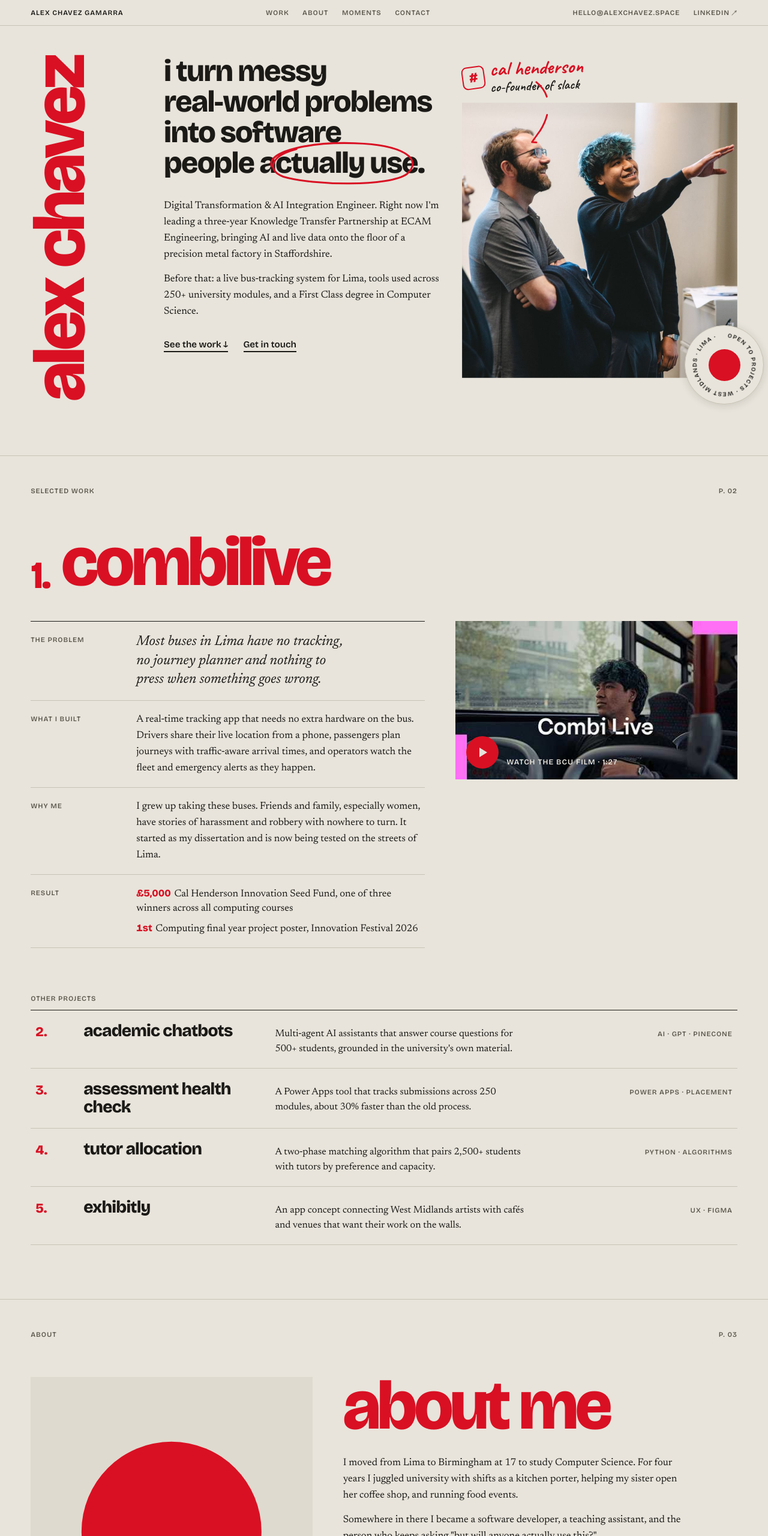
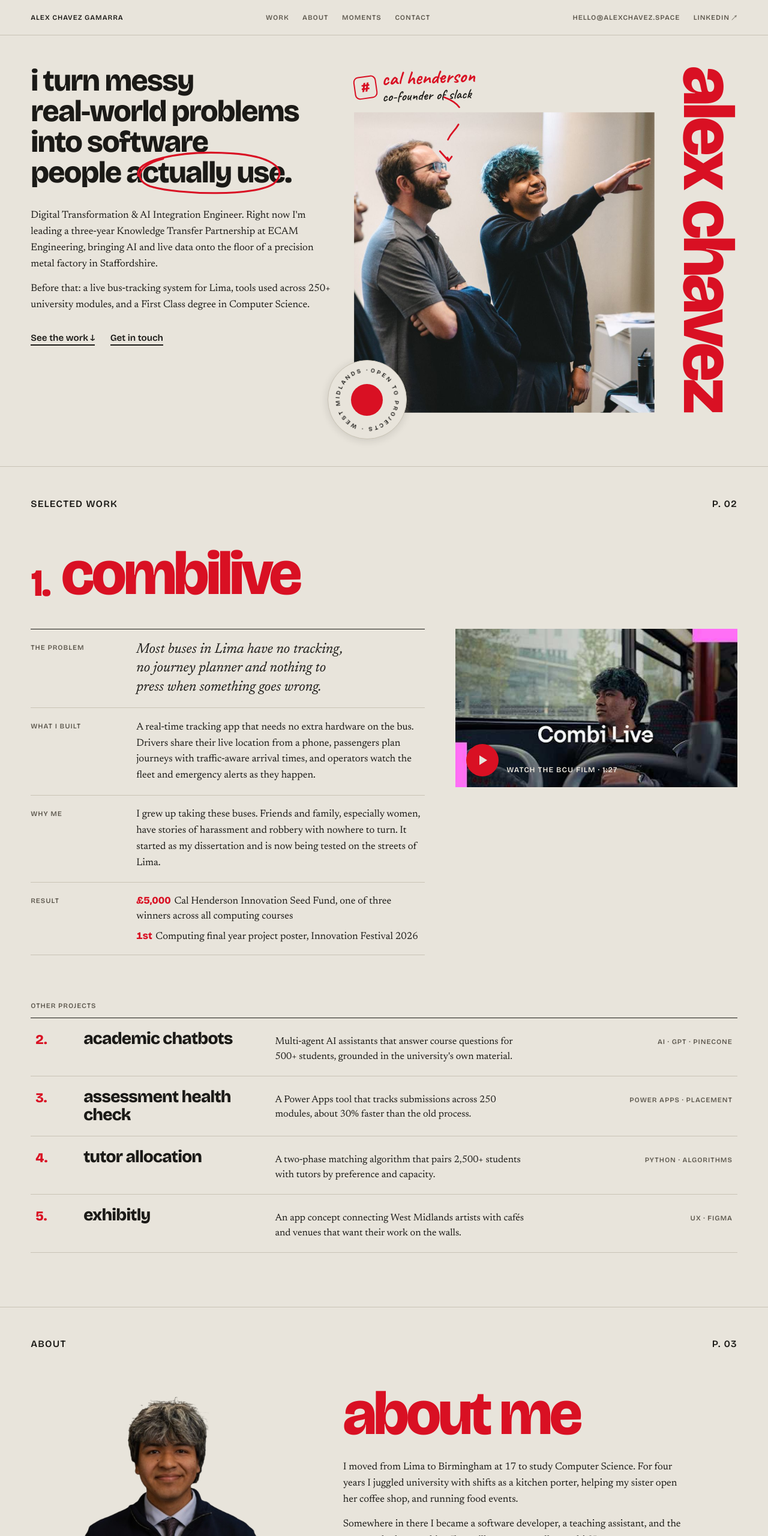
Before and after one commit to AlexGiordanoChavez/alexchavez-portfolio, a plain HTML site: page index.html in a window 1280 px wide. Shown: the top 2560 px of the page at 60% size. Drawn offline with nearby package versions, Linux system fonts and the light colour scheme.

Commit message:
Revert hero tweaks, enlarge section labels, plain About photo
- Move the big vertical name back to the right, closer to the photo
- Restore the original Cal Henderson arrow
- Badge reads "open to projects · west midlands"
- More vertical padding in the sticky top bar
- Remove the text beside the Moments year filters
- Bigger section labels (Selected work, About, Moments, Contact);
  big red titles back to their original size
- About photo shown on its own, without the red disc or panel
- Footer and link preview no longer mention Lima

Co-Authored-By: Claude Opus 5.5 <noreply@anthropic.com>

```diff
--- a/index.html
+++ b/index.html
@@ -8,7 +8,7 @@
 <meta property="og:type" content="website">
 <meta property="og:url" content="https://alexchavez.space/">
 <meta property="og:title" content="Alex Chavez Gamarra">
-<meta property="og:description" content="I turn messy real-world problems into software people actually use. Digital Transformation & AI Integration Engineer, West Midlands, UK · Lima.">
+<meta property="og:description" content="I turn messy real-world problems into software people actually use. Digital Transformation & AI Integration Engineer, West Midlands, UK.">
 <meta property="og:image" content="https://alexchavez.space/assets/images/henderson2.jpg">
 <meta name="twitter:card" content="summary_large_image">
 <meta name="theme-color" content="#E8E4DB">
@@ -30,7 +30,6 @@
 <!-- HERO -->
 <section class="sheet" id="top">
   <div class="hero">
-    <p class="vname" aria-hidden="true">alex chavez</p>
     <div>
       <h1 class="statement rv">i turn messy real&#8209;world problems into software people
         <span class="circled">actually use.<svg viewBox="0 0 220 70" aria-hidden="true"><path d="M14 40 C 6 18, 70 6, 128 8 C 196 10, 222 30, 200 50 C 176 68, 70 66, 30 54 C 8 46, 10 26, 48 16"/></svg></span>
@@ -45,14 +44,16 @@
         <img class="reveal-img" src="assets/images/henderson2.jpg" alt="Alex explaining his CombiLive poster to Cal Henderson, co-founder of Slack, at Birmingham City University">
         <div class="badge" aria-hidden="true"><div class="dot"></div>
           <svg viewBox="0 0 120 120"><defs><path id="ring" d="M60,60 m-46,0 a46,46 0 1,1 92,0 a46,46 0 1,1 -92,0"/></defs>
-            <text><textPath href="#ring">open to projects · west midlands · lima · </textPath></text></svg>
+            <text><textPath href="#ring" textLength="285">open to projects · west midlands · </textPath></text></svg>
         </div>
       </div>
       <div class="note" aria-hidden="true">
         <div class="note-label"><span class="hash">#</span><span>cal henderson<small>co-founder of slack</small></span></div>
-        <svg viewBox="0 0 100 100" preserveAspectRatio="none"><path pathLength="1" d="M27 8 C 33 12, 33 19, 25.5 26.5 M28.3 23.2 L 25.4 26.7 L 29.7 26.9"/></svg>
+        <svg viewBox="0 0 100 100" preserveAspectRatio="none"><path pathLength="1" d="M30 9 C 36 11, 38 14, 33 19 C 30 22, 30 25, 31.5 27 M28.6 24.6 L 31.5 27.4 L 34 24.4"/></svg>
       </div>
     </div>
+
+    <p class="vname" aria-hidden="true">alex chavez</p>
   </div>
 </section>
 
@@ -122,7 +123,6 @@
   <div class="strip-intro">
     <h2 class="big rv">moments</h2>
     <div class="strip-tools rv">
-      <p class="small" style="max-width:30ch">Events, awards and videos I've shared on LinkedIn, newest first.</p>
       <div class="jumps" aria-label="Jump to a year"></div>
       <div class="arrows"><button type="button" data-dir="-1" aria-label="Scroll moments back">←</button><button type="button" data-dir="1" aria-label="Scroll moments forward">→</button></div>
     </div>
@@ -313,7 +313,7 @@
   </div>
 </section>
 
-<footer class="meta"><span>© 2026 Alex Chavez Gamarra</span><span>Made in the West Midlands, from Lima</span></footer>
+<footer class="meta"><span>© 2026 Alex Chavez Gamarra</span><span>Made in the West Midlands</span></footer>
 
 <script src="portfolio.js"></script>
 </body>
--- a/portfolio.css
+++ b/portfolio.css
@@ -26,20 +26,21 @@ img{ display:block; max-width:100%; }
 }
 .meta nav{ display:flex; gap:1.4rem; }
 .meta nav a{ text-decoration:none; }
+.sheet > .meta{ font-size:clamp(0.95rem,1.25vw,1.15rem); letter-spacing:0.07em; color:var(--ink); }
 
 /* ---------- sticky top bar ---------- */
 .topbar{
   position:sticky; top:0; z-index:60;
   display:flex; justify-content:space-between; align-items:center; gap:1.2rem;
   background:var(--paper); border-bottom:1px solid var(--rule);
-  padding:0.85rem clamp(1rem,4vw,3.5rem);
+  padding:1.35rem clamp(1rem,4vw,3.5rem);
   font-family:var(--display); font-size:0.72rem; font-weight:600; letter-spacing:0.08em; text-transform:uppercase;
 }
 .topbar a{ text-decoration:none; white-space:nowrap; }
 .topbar .brand{ color:var(--ink); }
 .topbar nav{ display:flex; gap:1.4rem; color:var(--ink-2); }
 .topbar .top-contact{ display:flex; gap:1.4rem; color:var(--ink-2); }
-section[id]{ scroll-margin-top:3.4rem; }
+section[id]{ scroll-margin-top:4.4rem; }
 
 .label{ font-family:var(--display); font-size:0.72rem; font-weight:600; letter-spacing:0.08em; text-transform:uppercase; color:var(--ink-2); }
 .small{ font-size:1.05rem; line-height:1.6; color:var(--ink); max-width:60ch; margin:0; }
@@ -48,7 +49,7 @@ section[id]{ scroll-margin-top:3.4rem; }
 .press:active{ transform:scale(0.97); }
 
 /* ---------- hero ---------- */
-.hero{ display:grid; grid-template-columns:2fr 5fr 5fr; gap:clamp(1.2rem,3vw,2.5rem); align-items:start; }
+.hero{ display:grid; grid-template-columns:5fr 5fr auto; gap:clamp(1.2rem,3vw,2.5rem); align-items:start; }
 .statement{
   font-family:var(--display); font-weight:800; font-size:clamp(2rem,3.9vw,3.4rem);
   line-height:1.02; letter-spacing:-0.035em; margin:0 0 2rem; text-wrap:balance;
@@ -64,7 +65,7 @@ section[id]{ scroll-margin-top:3.4rem; }
 .photo-wrap{ position:relative; padding-top:4.8rem; }
 .photo-wrap .shot{ position:relative; }
 .photo-wrap img{ width:100%; aspect-ratio:1/1; object-fit:cover; object-position:50% 40%; }
-.badge{ position:absolute; bottom:-2.4rem; right:-2.4rem; width:7.5rem; height:7.5rem; }
+.badge{ position:absolute; bottom:-2.4rem; left:-2.4rem; width:7.5rem; height:7.5rem; }
 
 /* hand-written annotation pointing at Cal */
 .note{ position:absolute; top:0; left:0; right:0; height:100%; pointer-events:none; }
@@ -90,7 +91,7 @@ section[id]{ scroll-margin-top:3.4rem; }
 @keyframes spin{ to{ transform:rotate(360deg); } }
 
 .vname{
-  writing-mode:vertical-rl; transform:rotate(180deg); font-family:var(--display); font-weight:800; color:var(--red);
+  writing-mode:vertical-rl; font-family:var(--display); font-weight:800; color:var(--red);
   font-size:clamp(4rem,9.5vw,8.5rem); line-height:0.82; letter-spacing:-0.04em; margin:0; justify-self:start;
   opacity:0; transition:opacity 700ms var(--ease-out) 150ms;
 }
@@ -98,7 +99,7 @@ section[id]{ scroll-margin-top:3.4rem; }
 
 /* ---------- shared heading ---------- */
 .head{ display:flex; align-items:flex-end; gap:1.2rem; margin:0 0 clamp(2rem,4vw,3rem); flex-wrap:wrap; }
-.big{ font-family:var(--display); font-weight:800; color:var(--red); font-size:clamp(3.4rem,9vw,8rem); line-height:0.85; letter-spacing:-0.045em; margin:0; }
+.big{ font-family:var(--display); font-weight:800; color:var(--red); font-size:clamp(3rem,8vw,7rem); line-height:0.85; letter-spacing:-0.045em; margin:0; }
 .num{ font-family:var(--display); font-weight:800; color:var(--red); font-size:clamp(2.4rem,5vw,4.4rem); line-height:0.85; letter-spacing:-0.04em; }
 
 /* ---------- the one reading pattern: label | content ---------- */
@@ -137,15 +138,8 @@ section[id]{ scroll-margin-top:3.4rem; }
 
 /* ---------- about ---------- */
 .about{ display:grid; grid-template-columns:5fr 7fr; gap:clamp(1.5rem,4vw,3.5rem); align-items:start; }
-.cutout{
-  position:relative; aspect-ratio:4/5; background:var(--paper-2); overflow:hidden;
-  display:flex; align-items:flex-end; justify-content:center;
-}
-.cutout::before{
-  content:''; position:absolute; left:50%; top:44%; transform:translate(-50%,-50%);
-  width:64%; aspect-ratio:1; border-radius:50%; background:var(--red);
-}
-.cutout img{ position:relative; width:94%; object-fit:contain; }
+.cutout{ display:flex; justify-content:center; border-bottom:1px solid var(--ink); }
+.cutout img{ width:100%; max-width:34rem; height:auto; }
 .about .story{ margin-bottom:2.2rem; }
 .yr{ font-family:var(--display); font-weight:800; font-size:1.05rem; font-variant-numeric:tabular-nums; }
 
```
